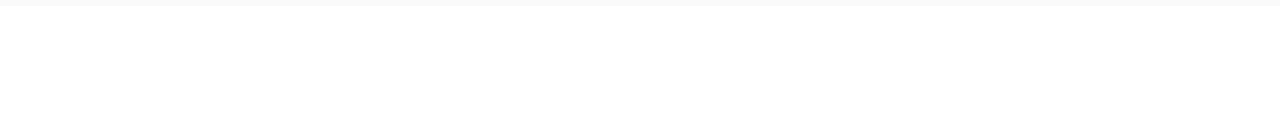
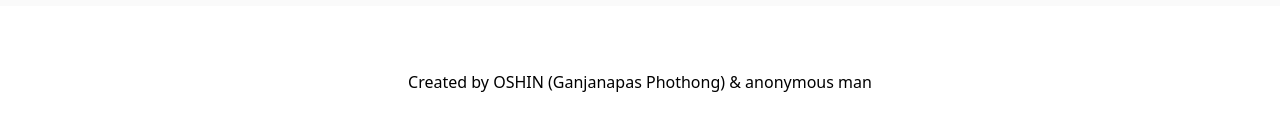
Before and after one commit to GitHubOshin/countries-data, a React (Vite) app in the folder client/: page / in a window 1280 px wide. Shown: the part 263-394 px from the top of the page. Built offline with nearby package versions, Linux system fonts and the light colour scheme; no server answers.

Commit message:
Update Footer.tsx

```diff
--- a/client/src/components/Footer.tsx
+++ b/client/src/components/Footer.tsx
@@ -1,5 +1,9 @@
 function Footer(): JSX.Element {
-  return <></>
+  return (
+    <section className="text-center m-16">
+      Created by OSHIN (Ganjanapas Phothong) & anonymous man
+    </section>
+  )
 }
 
 export default Footer
```
